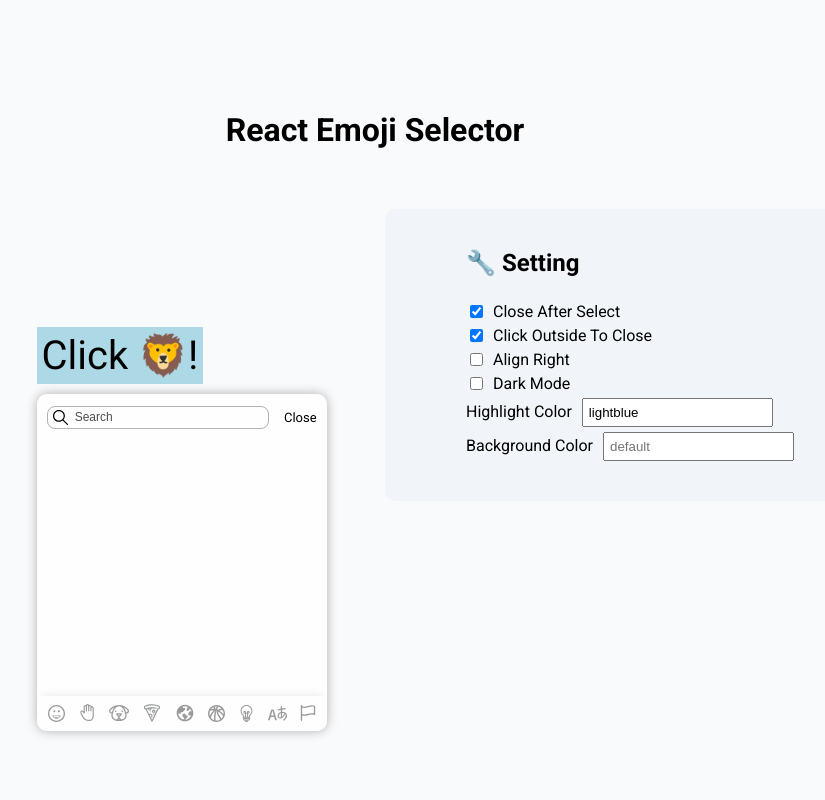
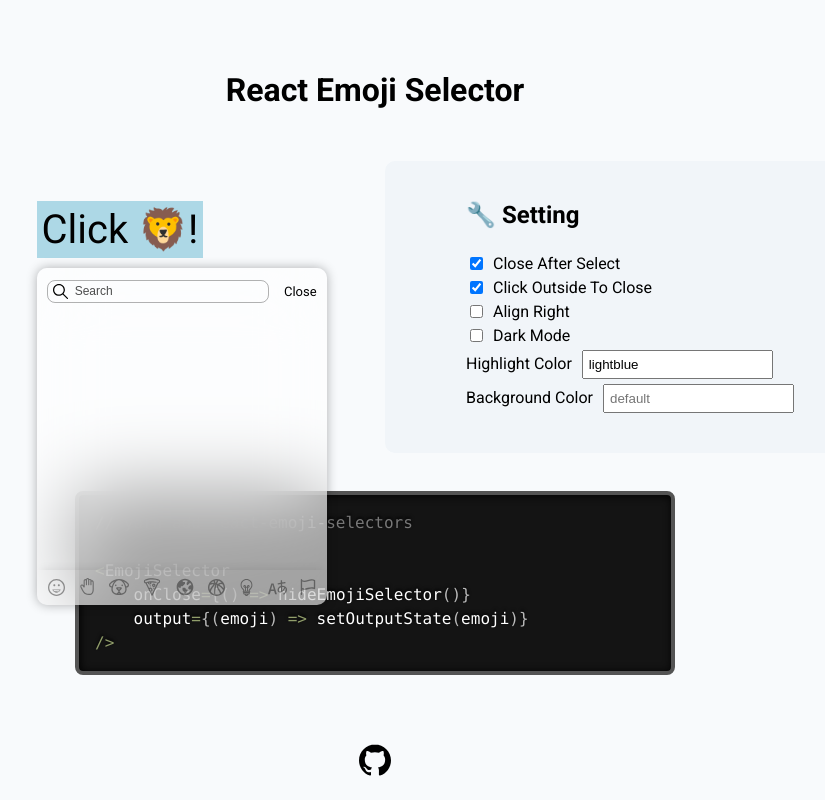
Before and after one commit to 61130061/react-emoji-selectors, a React (Create React App) app: page / in a window 1280 px wide. Shown: the whole page, without its empty margins (265-1090 px from the left). Built offline with nearby package versions, Linux system fonts and the light colour scheme; the HTML template or start-up script is replaced by a standard one.

Commit message:
Deploy demo site

```diff
--- a/package.json
+++ b/package.json
@@ -1,17 +1,21 @@
 {
+   "homepage": "http://61130061.github.io/react-emoji-selectors",
    "name": "react-emoji-selectors",
-  "version": "0.1.0",
+   "version": "0.2.0",
    "private": true,
    "dependencies": {
       "@testing-library/jest-dom": "^5.14.1",
       "@testing-library/react": "^13.0.0",
       "@testing-library/user-event": "^13.2.1",
+      "gh-pages": "^4.0.0",
+      "prismjs": "^1.28.0",
       "react": "^18.1.0",
       "react-dom": "^18.1.0",
       "react-scripts": "5.0.1",
       "web-vitals": "^2.1.0"
    },
    "scripts": {
+      "deploy": "gh-pages -d build",
       "start": "react-scripts start",
       "build": "react-scripts build",
       "test": "react-scripts test",
--- a/src/App.js
+++ b/src/App.js
@@ -1,4 +1,6 @@
-import { useState } from 'react';
+import { useState, useEffect } from 'react';
+import Prism from "prismjs";
+import "prismjs/themes/prism-twilight.css";
 
 import { EmojiSelector } from './r-emoji-selector/index';
 
@@ -13,9 +15,20 @@ function App() {
    const [alignRight, setAlignRight] = useState(false);
    const [backgroundColor, setBackgroundColor] = useState('');
 
+   useEffect(() => {
+      Prism.highlightAll();
+   }, [cas, cotc, dark, alignRight, highlight, backgroundColor]);
+
+   useEffect(() => {
+      document.title = "React Emoji Selector"
+   }, []);
+
    return (
       <div className="App">
          <h1>React Emoji Selector</h1>
+
+         {/*<div>Desktop | Mobile</div>*/}
+
          <div className="container">
             <div>
                <div>
@@ -34,6 +47,7 @@ function App() {
                   }
                </div>
             </div>
+
             <div>
                <div>
                   <h2>🔧 Setting</h2>
@@ -70,6 +84,56 @@ function App() {
                </div>
             </div>
          </div>
+
+         <div className="code-container">
+            <div className="Code">
+               <pre>
+                  <code className="language-javascript">
+                     {'// yarn add react-emoji-selectors\n\n'}
+                  </code>
+                  <code className="language-javascript">
+                     {'<EmojiSelector\n'}
+                  </code>
+                  <code className="language-javascript">
+                     {'\tonClose={() => hideEmojiSelector()}\n'}
+                  </code>
+                  <code className="language-javascript">
+                     {'\toutput={(emoji) => setOutputState(emoji)}\n'}
+                  </code>
+                  <code className="language-javascript">
+                     {!cas && '\tcloseAfterSelect={false}\n'}
+                  </code>
+                  <code className="language-javascript">
+                     {!cotc && '\tclickOutsideToClose={false}\n'}
+                  </code>
+                  <code className="language-javascript">
+                     {alignRight && '\talignRight={true}\n'}
+                  </code>
+                  <code className="language-javascript">
+                     {dark && '\tdarkMode={true}\n'}
+                  </code>
+                  <code className="language-javascript">
+                     {highlight !== 'lightblue' && '\thighlight="' + highlight + '"\n'}
+                  </code>
+                  <code className="language-javascript">
+                     {backgroundColor !== '' && '\tbackgroundColor="' + backgroundColor + '"\n'}
+                  </code>
+                  <code className="language-javascript">
+                     {'/>'}
+                  </code>
+               </pre>
+            </div>
+         </div>
+
+         <div className="footer">
+            <div onClick={() => window.open('https://github.com/61130061/react-emoji-selectors', '_blank')}>
+               <svg xmlns="http://www.w3.org/2000/svg" width="32px" height="32px" viewBox="0 0 32 32">
+                  <path d="M16 0.396c-8.839 0-16 7.167-16 16 0 7.073 4.584 13.068 10.937 15.183 0.803 0.151 1.093-0.344 1.093-0.772 0-0.38-0.009-1.385-0.015-2.719-4.453 0.964-5.391-2.151-5.391-2.151-0.729-1.844-1.781-2.339-1.781-2.339-1.448-0.989 0.115-0.968 0.115-0.968 1.604 0.109 2.448 1.645 2.448 1.645 1.427 2.448 3.744 1.74 4.661 1.328 0.14-1.031 0.557-1.74 1.011-2.135-3.552-0.401-7.287-1.776-7.287-7.907 0-1.751 0.62-3.177 1.645-4.297-0.177-0.401-0.719-2.031 0.141-4.235 0 0 1.339-0.427 4.4 1.641 1.281-0.355 2.641-0.532 4-0.541 1.36 0.009 2.719 0.187 4 0.541 3.043-2.068 4.381-1.641 4.381-1.641 0.859 2.204 0.317 3.833 0.161 4.235 1.015 1.12 1.635 2.547 1.635 4.297 0 6.145-3.74 7.5-7.296 7.891 0.556 0.479 1.077 1.464 1.077 2.959 0 2.14-0.020 3.864-0.020 4.385 0 0.416 0.28 0.916 1.104 0.755 6.4-2.093 10.979-8.093 10.979-15.156 0-8.833-7.161-16-16-16z"/>
+               </svg>
+            </div>
+            {/*<div>dark mode</div>*/}
+         </div>
+
       </div>
    );
 }
--- a/src/index.css
+++ b/src/index.css
@@ -4,10 +4,6 @@ body {
    margin: 0;
    font-family: 'Roboto', sans-serif;
    background: #f8fafc;
-}
-
-h1 {
-   margin-bottom: 60px;
 }
 
 h2 {
@@ -19,7 +15,8 @@ h2 {
    display: flex;
    flex-direction: column;
    align-items: center;
-   padding-top: 90px;
+   padding-top: 50px;
+   gap: 30px;
 }
 
 .emoji-input {
@@ -35,7 +32,6 @@ h2 {
 .container {
    display: flex;
    width: min(90%, 1000px);
-   align-items: center;
    gap: 20px;
 }
 
@@ -43,6 +39,7 @@ h2 {
    display: flex;
    justify-content: center;
    width: 50%;
+   padding: 40px 0px;
 }
 
 .container > :last-child {
@@ -75,3 +72,24 @@ label.true-false {
    align-items: center;
    justify-content: start;
 }
+
+.code-container {
+   width: min(90%, 600px);
+}
+
+.footer {
+   position: fixed;
+   bottom: 0;
+   display: flex;
+   align-items: center;
+   gap: 20px;
+}
+
+
+.footer > :first-child {
+   padding: 20px;
+}
+
+.footer > :first-child:hover {
+   cursor: pointer;
+}
--- a/src/r-emoji-selector/components/Footer.js
+++ b/src/r-emoji-selector/components/Footer.js
@@ -10,7 +10,7 @@ function Footer ({ scrollRef, highlight, darkMode }) {
    }
 
    return (
-      <div className={darkMode ? "footer emoji-dark-mode" : "footer"}>
+      <div className={darkMode ? "emoji-footer emoji-dark-mode" : "emoji-footer"}>
          <div
             onClick={() => ScrollTo('Smileys & Emotion')}
             onMouseEnter={(e) => e.target.style.color = highlight}
--- a/src/r-emoji-selector/emoji.css
+++ b/src/r-emoji-selector/emoji.css
@@ -10,7 +10,7 @@
    font-size: 13px;
    margin-top: 10px;
    border-radius: 10px;
-   background: rgb(255,255,255,0.8);
+   background: rgb(255,255,255,0.6);
    backdrop-filter: blur(40px);
    -webkit-box-shadow: 0px 0px 11px 0px rgba(0,0,0,0.3);
    box-shadow: 0px 0px 11px 0px rgba(0,0,0,0.3);
@@ -145,7 +145,7 @@
 }
 
 
-.emoji-picker > .footer {
+.emoji-picker > .emoji-footer {
    -webkit-box-shadow: 0px -5px 10px -5px rgba(0,0,0,0.1);
    box-shadow: 0px -5px 10px -5px rgba(0,0,0,0.1);
    height: 35px;
@@ -156,7 +156,7 @@
 }
 
 
-.emoji-picker > .footer > div {
+.emoji-picker > .emoji-footer > div {
    fill: rgb(0,0,0,0.4);
    height: 100%;
    padding: 5px;
@@ -165,11 +165,11 @@
    align-items: center;
 }
 
-.emoji-picker > .footer.emoji-dark-mode > div {
+.emoji-picker > .emoji-footer.emoji-dark-mode > div {
    fill: rgb(255,255,255,0.8);
 }
 
-.emoji-picker > .footer > div:hover {
+.emoji-picker > .emoji-footer > div:hover {
    fill: currentColor;
    cursor: pointer;
 }
```
Also changed, not shown: 4 other files (tests, documents, lock files or other folders). Lines whose indentation alone changed are shown as unchanged.
